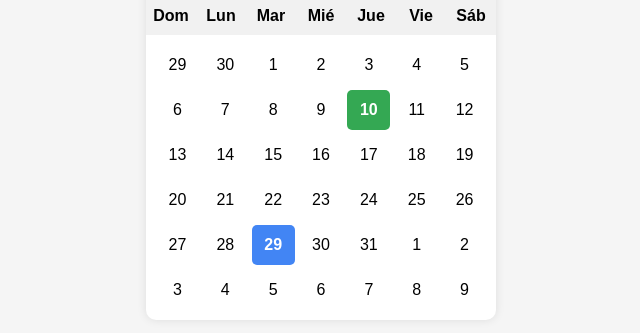
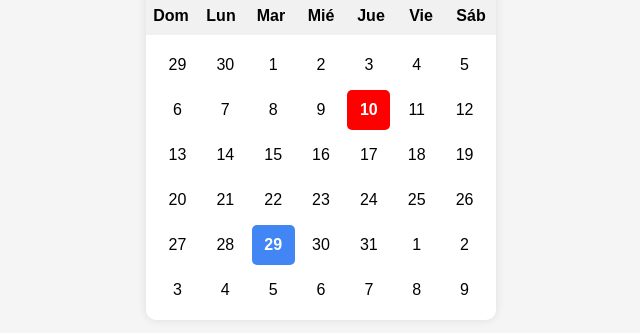
Before and after one commit to Impractical9/calendarjs, a plain HTML site: page index.html in a window 1280 px wide. Both pictures are taken after a click on the element "10". Shown: the part 295-628 px from the top of the page, without its empty margins (319-959 px from the left). Drawn offline with Linux system fonts and the light colour scheme.

Commit message:
second commit

```diff
--- a/styles.css
+++ b/styles.css
@@ -75,7 +75,7 @@ body {
 }
 
 .days div.selected {
-    background-color: #34a853;
+    background-color: red;
     color: white;
     font-weight: bold;
 }
```
